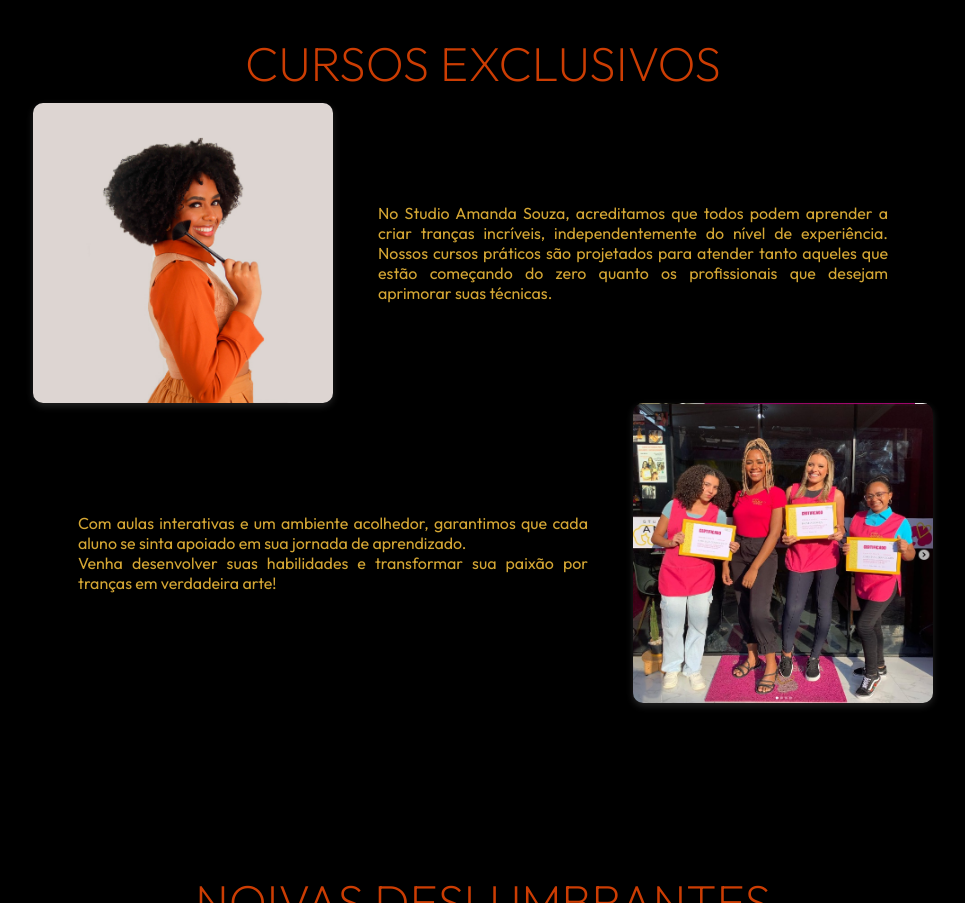
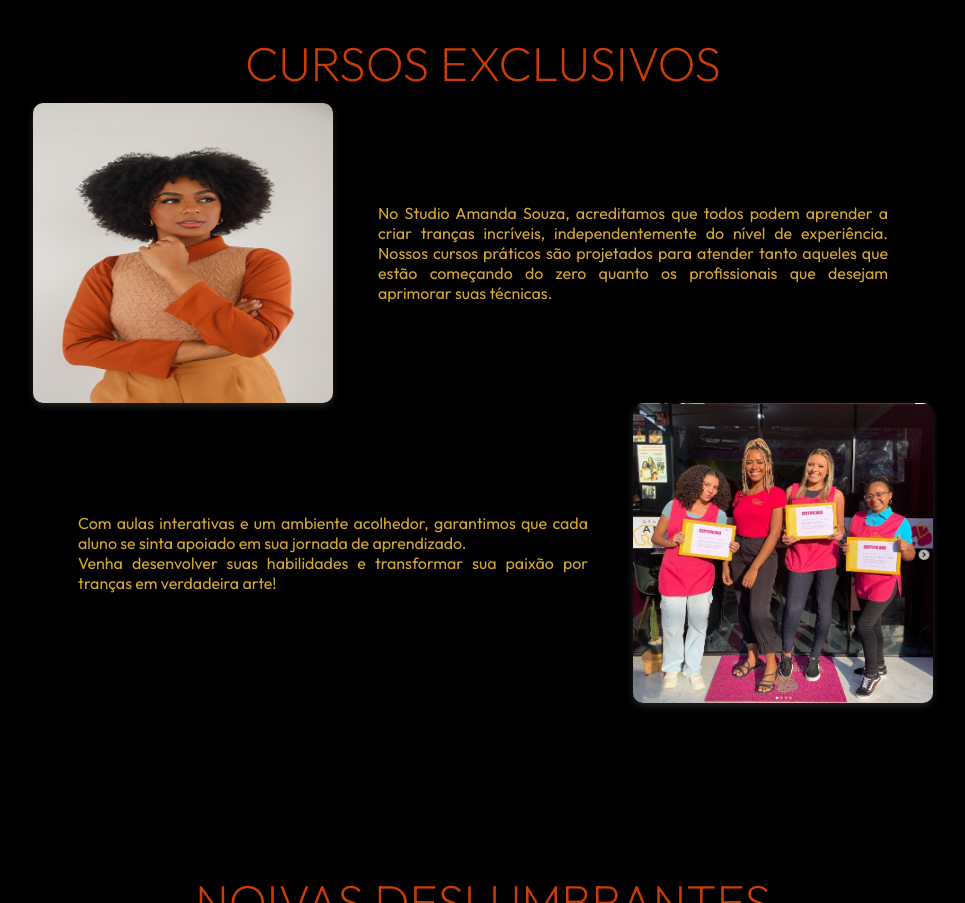
Before and after one commit to s-a-m-i-o/EstidioAmandaSouza, a plain HTML site: page index.html in a window 1280 px wide. Shown: the part 1685-2588 px from the top of the page, without its empty margins (157-1122 px from the left). Drawn offline with nearby package versions, Linux system fonts and the light colour scheme; a script that the page names is missing.

Commit message:
Trocado imagem repetida - imagem do inicio e imagem dos cursos

```diff
--- a/index.html
+++ b/index.html
@@ -174,7 +174,7 @@
 
                 <div class="cards">
                     <div class="card">
-                        <img src="./src/img/curso01.jpg" alt="Cursos exclusivos">
+                        <img src="./src/img/amanda3.jpg" alt="Cursos exclusivos">
                         <p>
                             No Studio Amanda Souza, acreditamos que todos podem aprender a criar tranças incríveis, independentemente do nível de experiência. Nossos cursos práticos são projetados para atender tanto aqueles que estão começando do zero quanto os profissionais que desejam aprimorar suas técnicas.</p>
                     </div>
```
